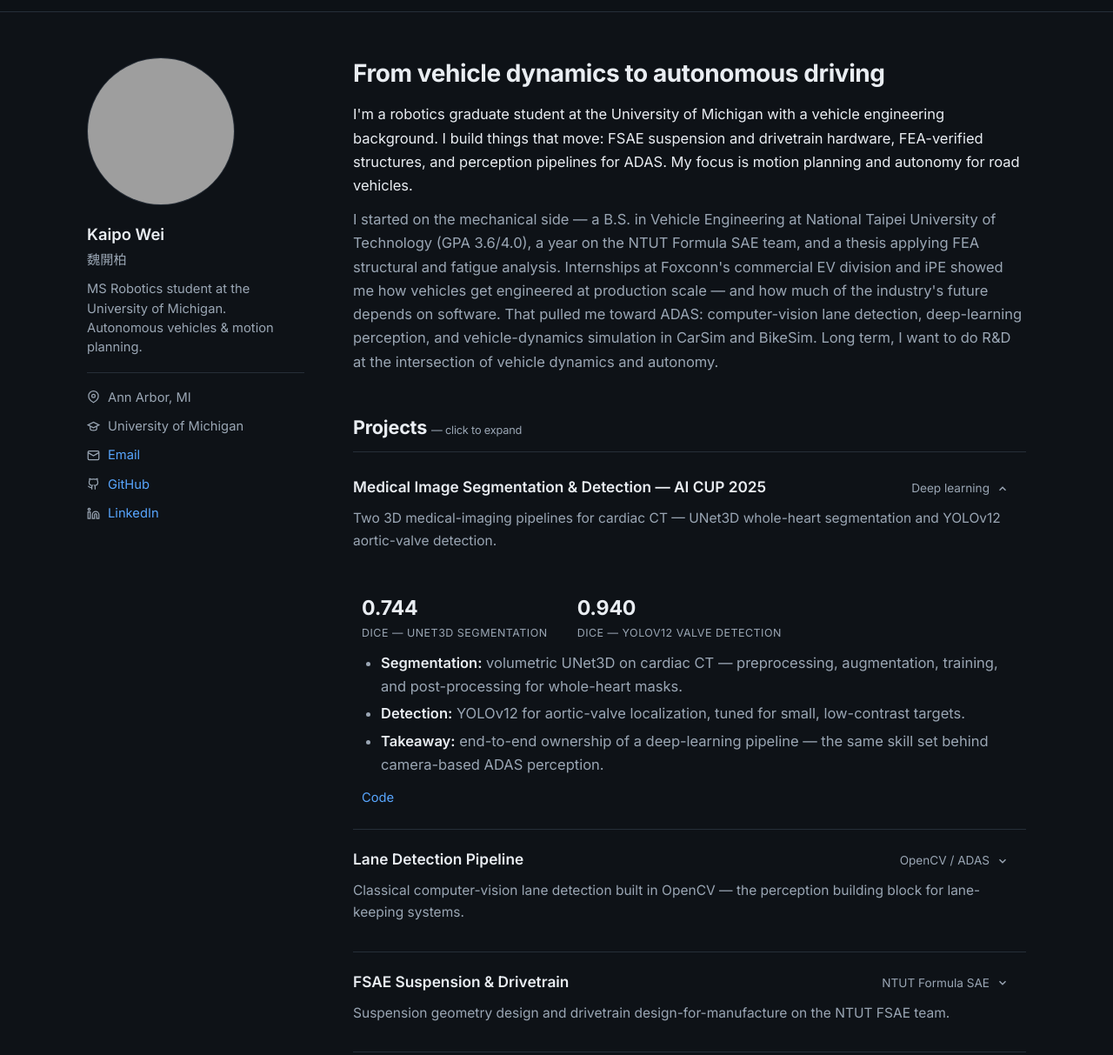
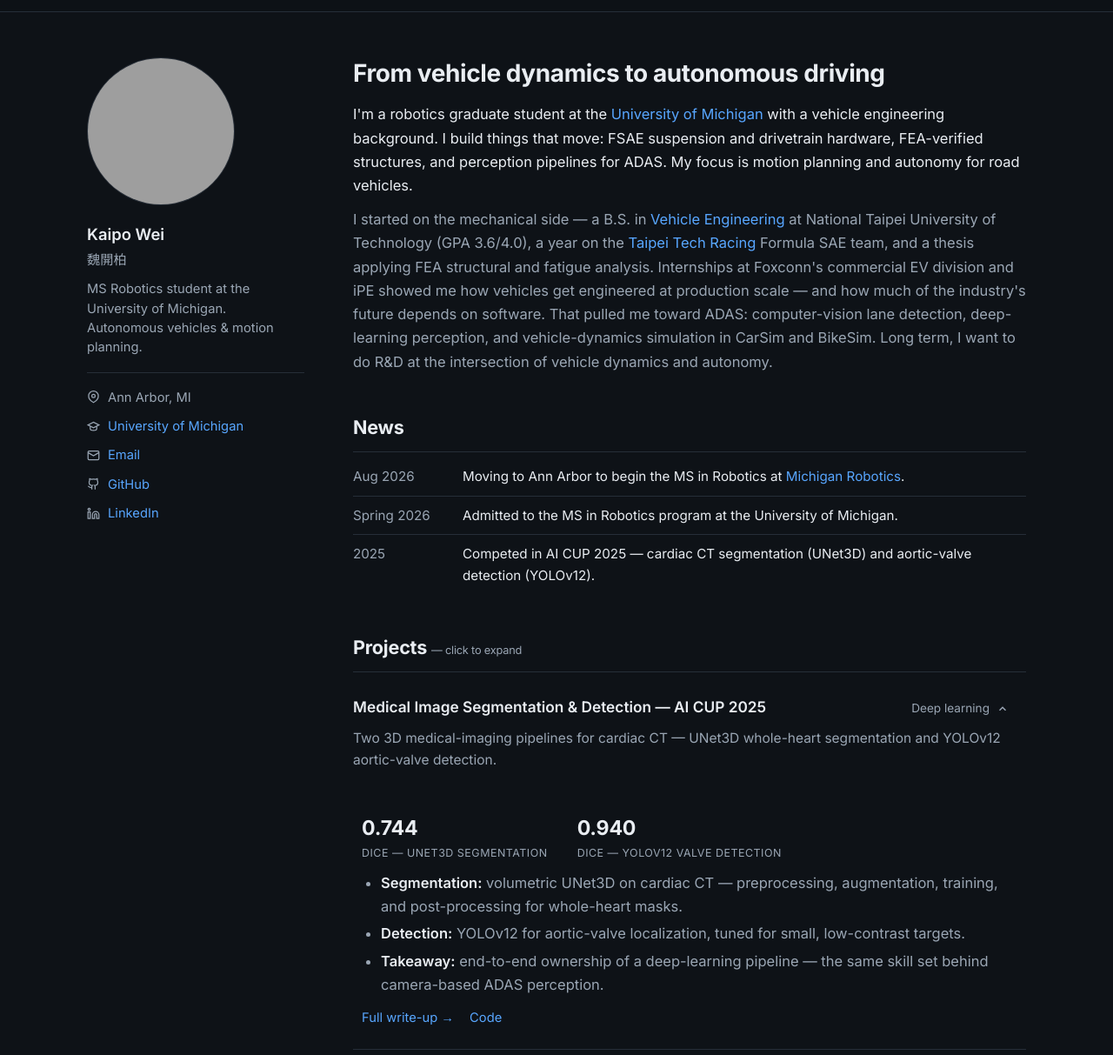
Before and after one commit to kaipowei63-ux/kaipowei63-ux.github.io, a plain HTML site: page index.html in a window 1280 px wide. Shown: the part 45-1258 px from the top of the page at 87% size. Drawn offline with Linux system fonts and the light colour scheme; grey boxes are pictures that could not be loaded.

Commit message:
Add news section with personal updates
Added a news section with updates about academic progress and projects.

```diff
--- a/index.html
+++ b/index.html
@@ -91,6 +91,12 @@
   main li{margin:4px 0}
   main li strong{color:var(--text);font-weight:600}
 
+  /* news */
+  .news-row{display:grid;grid-template-columns:110px 1fr;gap:16px;padding:9px 0;border-bottom:1px solid var(--line);font-size:.95rem}
+  .news-row:last-child{border-bottom:none}
+  .news-row .d{color:var(--text-soft);white-space:nowrap}
+  @media(max-width:640px){.news-row{grid-template-columns:88px 1fr;gap:10px}}
+
   /* ---------- expandable project entries ---------- */
   .entry{border-bottom:1px solid var(--line)}
   .entry:last-child{border-bottom:none}
@@ -183,7 +189,7 @@
       </li>
       <li>
         <svg viewBox="0 0 24 24" fill="none" stroke-width="2"><path d="M22 9 12 4 2 9l10 5 10-5Z"/><path d="M6 11.5V16c0 1.5 2.7 3 6 3s6-1.5 6-3v-4.5"/></svg>
-        University of Michigan
+        <a href="https://robotics.umich.edu" target="_blank" rel="noopener">University of Michigan</a>
       </li>
       <li>
         <svg viewBox="0 0 24 24" fill="none" stroke-width="2"><rect x="2" y="4" width="20" height="16" rx="2"/><path d="m22 7-10 6L2 7"/></svg>
@@ -206,14 +212,15 @@
     <section id="about">
       <h1>From vehicle dynamics to autonomous driving</h1>
       <p>
-        I'm a robotics graduate student at the University of Michigan with a vehicle
-        engineering background. I build things that move: FSAE suspension and drivetrain
+        I'm a robotics graduate student at the <a href="https://umich.edu" target="_blank" rel="noopener">University of Michigan</a>
+        with a vehicle engineering background. I build things that move: FSAE suspension and drivetrain
         hardware, FEA-verified structures, and perception pipelines for ADAS. My focus is
         motion planning and autonomy for road vehicles.
       </p>
       <p class="soft">
-        I started on the mechanical side — a B.S. in Vehicle Engineering at National Taipei
-        University of Technology (GPA 3.6/4.0), a year on the NTUT Formula SAE team, and a
+        I started on the mechanical side — a B.S. in <a href="https://ve.ntut.edu.tw/" target="_blank" rel="noopener">Vehicle Engineering</a>
+        at National Taipei University of Technology (GPA 3.6/4.0), a year on the
+        <a href="https://www.ntutracing.com/" target="_blank" rel="noopener">Taipei Tech Racing</a> Formula SAE team, and a
         thesis applying FEA structural and fatigue analysis. Internships at Foxconn's
         commercial EV division and iPE showed me how vehicles get engineered at production
         scale — and how much of the industry's future depends on software. That pulled me
@@ -221,6 +228,24 @@
         vehicle-dynamics simulation in CarSim and BikeSim. Long term, I want to do R&amp;D
         at the intersection of vehicle dynamics and autonomy.
       </p>
+    </section>
+
+    <section id="news">
+      <h2 class="sec">News</h2>
+      <div class="news-row">
+        <div class="d">Aug 2026</div>
+        <div>Moving to Ann Arbor to begin the MS in Robotics at
+          <a href="https://robotics.umich.edu" target="_blank" rel="noopener">Michigan Robotics</a>.</div>
+      </div>
+      <div class="news-row">
+        <div class="d">Spring 2026</div>
+        <div>Admitted to the MS in Robotics program at the University of Michigan.</div>
+      </div>
+      <div class="news-row">
+        <div class="d">2025</div>
+        <div>Competed in AI CUP 2025 — cardiac CT segmentation (UNet3D) and aortic-valve
+          detection (YOLOv12).</div>
+      </div>
     </section>
 
     <section id="projects">
@@ -254,7 +279,10 @@
               <li><strong>Detection:</strong> YOLOv12 for aortic-valve localization, tuned for small, low-contrast targets.</li>
               <li><strong>Takeaway:</strong> end-to-end ownership of a deep-learning pipeline — the same skill set behind camera-based ADAS perception.</li>
             </ul>
-            <div class="entry-links"><a href="https://github.com/kaipowei63-ux">Code</a></div>
+            <div class="entry-links">
+              <a href="projects/aicup.html">Full write-up →</a>
+              <a href="https://github.com/kaipowei63-ux">Code</a>
+            </div>
           </div></div>
         </div>
       </article>
@@ -284,7 +312,10 @@
               <li>Gradient &amp; color-space thresholding</li>
               <li>Sliding-window search &amp; polynomial lane fitting</li>
             </ul>
-            <div class="entry-links"><a href="https://github.com/kaipowei63-ux">Code</a></div>
+            <div class="entry-links">
+              <a href="projects/lane-detection.html">Full write-up →</a>
+              <a href="https://github.com/kaipowei63-ux">Code</a>
+            </div>
           </div></div>
         </div>
       </article>
@@ -309,7 +340,7 @@
               <figcaption>NTUT Formula SAE car</figcaption>
             </figure>
             <p>
-              One year on the NTUT FSAE team: suspension geometry design and drivetrain
+              One year on <a href="https://www.ntutracing.com/" target="_blank" rel="noopener">Taipei Tech Racing</a>, the NTUT FSAE team: suspension geometry design and drivetrain
               design-for-manufacture — taking components from CAD through machining to a
               running race car.
             </p>
```
